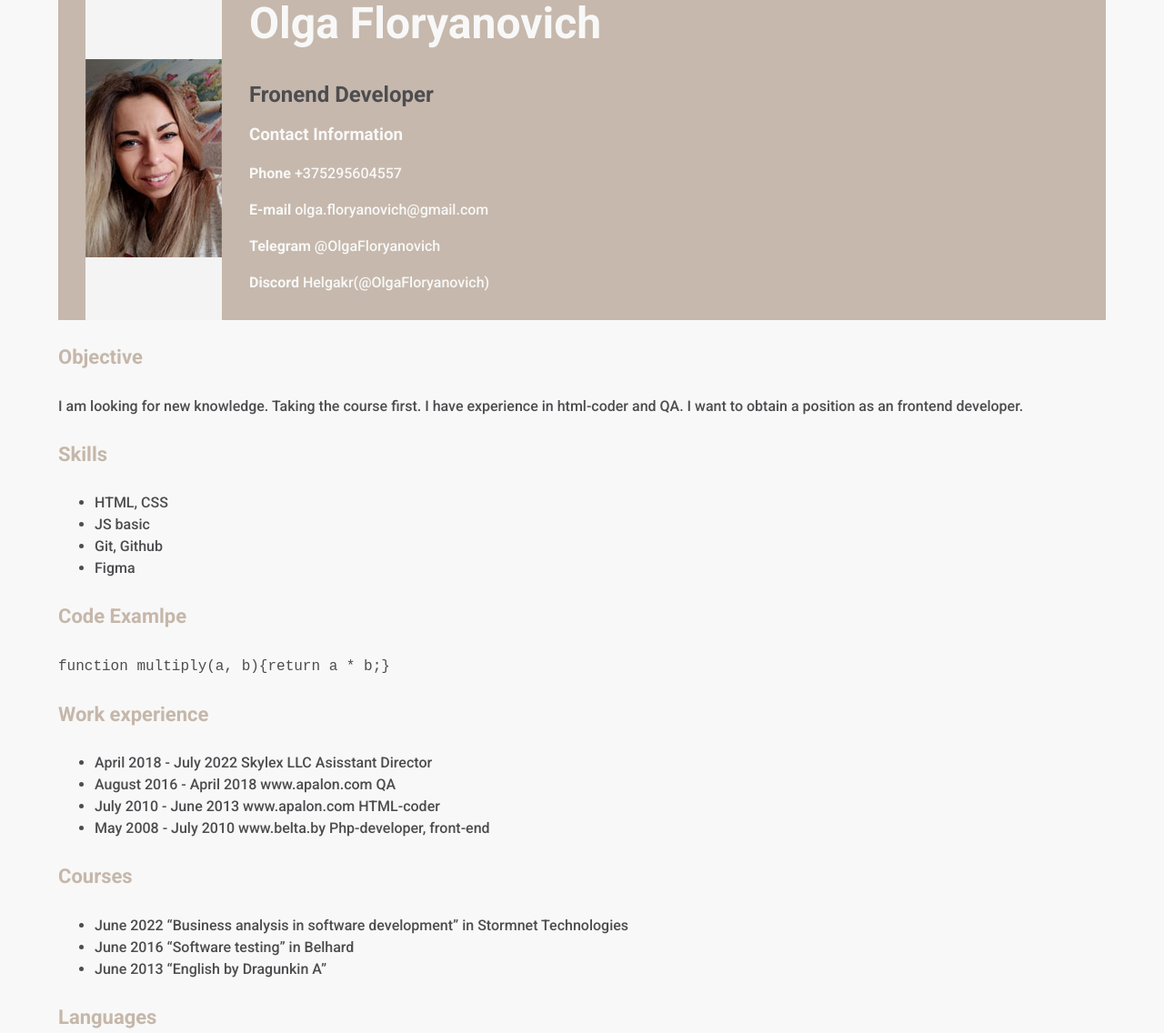
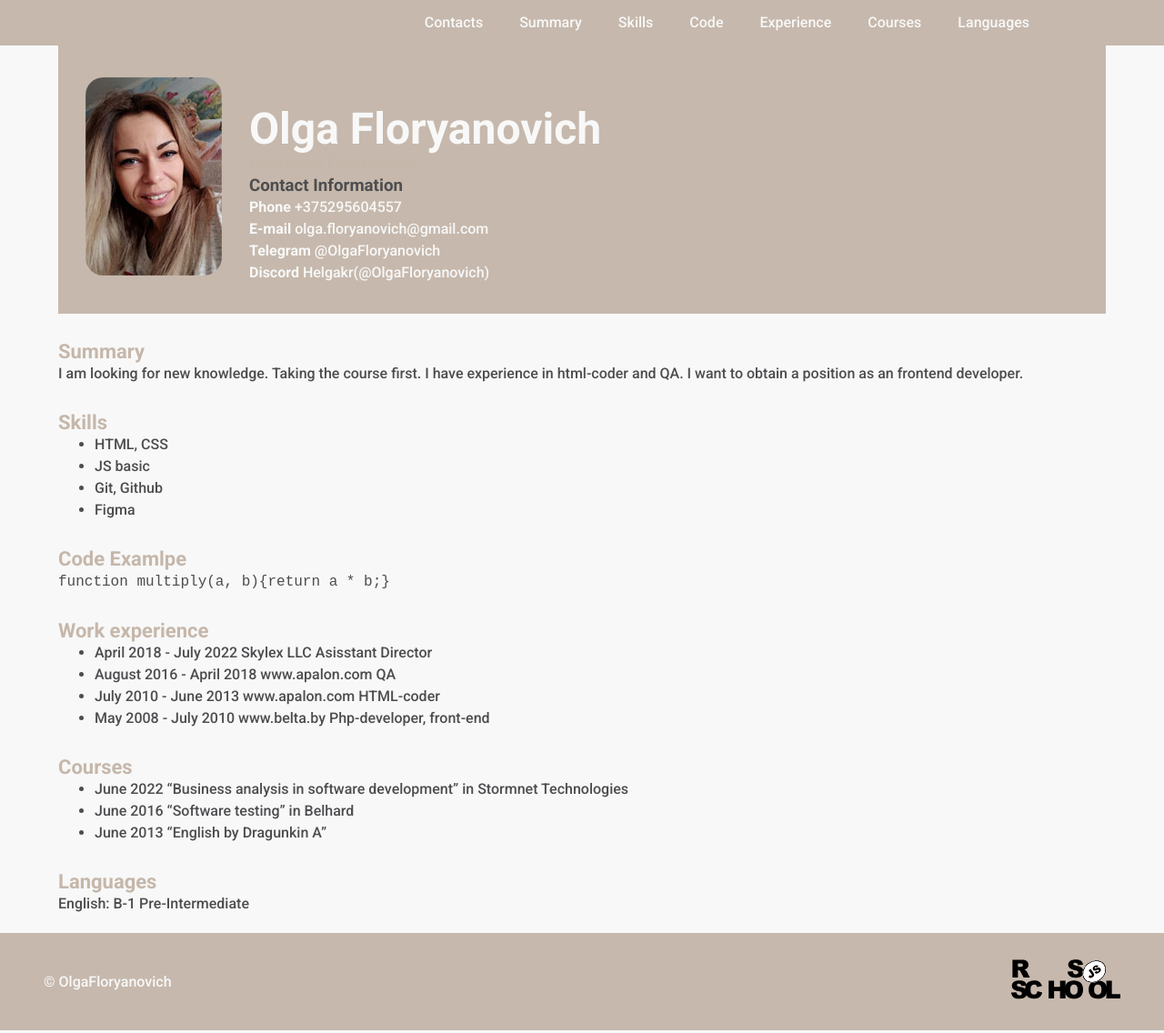
Before and after one commit to OlgaFloryanovich/rsschool-cv, a plain HTML site: page index.html in a window 1280 px wide. Shown: the top 1136 px of the page at 91% size. Drawn offline with Linux system fonts and the light colour scheme.

Commit message:
fix: add nav

```diff
--- a/index.html
+++ b/index.html
@@ -11,12 +11,23 @@
   <link href="https://fonts.googleapis.com/css2?family=Roboto:wght@100;300;500;700&display=swap" rel="stylesheet">
  </head>
  <body>
+ <nav class="nav">
+  <ul class="nav-list">
+    <li class="nav-item"><a href="#contacts" class="nav-link">Contacts</a></li>
+    <li class="nav-item"><a href="#summary" class="nav-link">Summary</a></li>
+    <li class="nav-item"><a href="#skills" class="nav-link">Skills</a></li>
+	<li class="nav-item"><a href="#code" class="nav-link">Code</a></li>
+    <li class="nav-item"><a href="#experience" class="nav-link">Experience</a></li>
+    <li class="nav-item"><a href="#courses" class="nav-link">Courses</a></li>
+    <li class="nav-item"><a href="#english" class="nav-link">Languages</a></li>
+  </ul>
+</nav>
     <div class="main-block">
   <div class="flex-container">
     <aside>
         <img src="Volha.jpg" alt="Volha">
     </aside>
-   <section>
+   <section  id="contacts">
     <h1> Olga Floryanovich </h1>
     <h2> Fronend Developer</h2>
     <h3> Contact Information </h3>
@@ -26,37 +37,49 @@
     <p><b>Discord</b> Helgakr(@OlgaFloryanovich)</p>
    </section>
 </div>
-  <h4> Objective</h4>
+<section class="section"  id="summary">
+  <h2> Summary</h2>
   <p>I am looking for new knowledge. Taking the course first. I have experience in html-coder and QA. I want to obtain a position as an frontend developer.</p>
-  <h4> Skills </h4>
+  </section>
+  <section class="section"  id="skills">
+  <h2> Skills </h2>
   <ul>
    <li>HTML, CSS</li>
    <li>JS basic</li>
    <li>Git, Github</li>
    <li>Figma</li>
   </ul>
-  <h4> Code Examlpe</h4>
+</section>
+<section class="section" id="code">
+  <h2> Code Examlpe</h2>
   <p><code>  function multiply(a, b){return  a * b;} </code></p>
-  <h4> Work experience</h4>
+  </section>
+  <section class="section"  id="experience">
+  <h2> Work experience</h2>
   <ul>
    <li>April 2018 - July 2022 Skylex LLC Asisstant Director</li>
    <li>August 2016 - April 2018 www.apalon.com QA</li>
    <li>July 2010 - June 2013 www.apalon.com HTML-coder</li>
    <li>May 2008 - July 2010 www.belta.by Php-developer, front-end</li>
   </ul>
-  <h4> Courses </h4>
+  </section>
+  <section class="section" id="courses">
+  <h2> Courses </h2>
   <ul>
    <li>June 2022 “Business analysis in software development” in Stormnet Technologies</li>
    <li>June 2016 “Software testing” in Belhard</li>
    <li>June 2013 “English by Dragunkin A”</li>
   </ul>
-  <h4> Languages</h4>
+  </section>
+  <section class="section"  id="english">
+  <h2> Languages</h2>
   <p> English: B-1 Pre-Intermediate</p>
-  <footer>
+</section>
+  </div>
+    <footer>
 
 	<a href="https://github.com/OlgaFloryanovich">&copy; OlgaFloryanovich</a>
 	<a href="https://rs.school/js/"><img src="rs_school_js.svg" alt="RSschool"></a>
   </footer>
-  </div>
 </body>
 </html>
--- a/style.css
+++ b/style.css
@@ -9,6 +9,10 @@ body {
 	color: #4D4D50;
 	margin: 0px;
 }
+* {
+    box-sizing: border-box;
+	margin: 0px;
+  }
 
 h1 {
 	font-weight: 800;
@@ -16,15 +20,15 @@ h1 {
 	line-height: 52px;
 	text-align:center;
 	padding:0px;
-	margin:0px 0px 40px 0px;
+	margin:36px 0px 0px 0px;
 	}
 
-h4 {
+h2 {
 		color:#C5B7AA;
 		font-size: 22px;
 	}
 
-h2 {
+h3 {
 	color: #4D4D50;
 }
 
@@ -37,19 +41,20 @@ h2 {
 }
 
 aside {
-    padding-top: 65px;
-	padding-bottom: 62px;
-	background-color: #f4f4f4;
-	margin:0px 30px 0px 30px;
+	margin:35px 30px 35px 30px;
+}
+aside img {
+	border-radius:20px;
 }
 
 .main-block {
-	width: 90%;
-    margin: auto;
+	max-width: 90%;
+    margin: 0 auto;
 }
 
 section{
 	font-weight: normal;
+	padding: 30px 0px 0px 0px;
 }
 
 footer {
@@ -57,13 +62,35 @@ footer {
     justify-content: space-between;
     align-items: center;
 	background-color: #c6b8ac;
-	padding: 0px 1em;
+	padding: 0px 3em;
+	margin-top:20px;
+
 }
-footer a {
+footer a, nav a {
 	color: #f8f8f8;
 	text-decoration: none;
+	transition: color 0.5s;
+}
+footer a:hover, nav a:hover {
+	 color: #4d2323;
 }
 footer img {
 	width:120px;
 	height:100px;
 }
+nav {
+	background-color: #c6b8ac;
+
+}
+.nav-list {
+  display: flex;
+  justify-content: flex-end;
+  align-items: center;
+  max-width: 90%;
+  list-style: none;
+
+}
+.nav-link {
+  padding: 0 20px;
+  line-height: 50px;
+}
```
